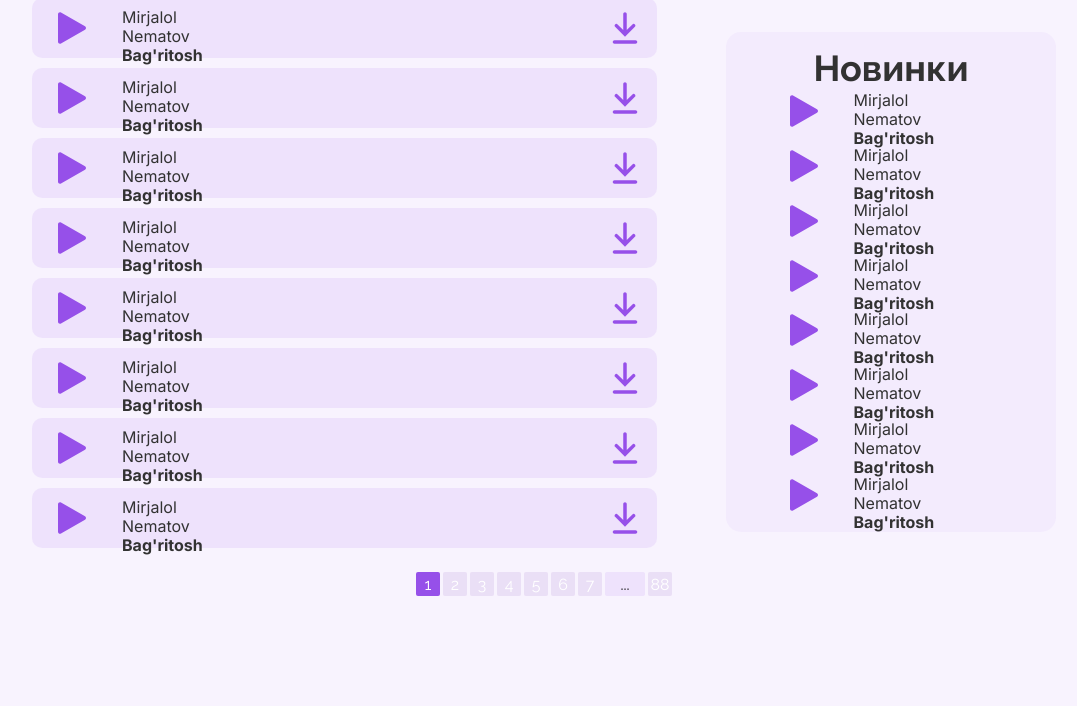
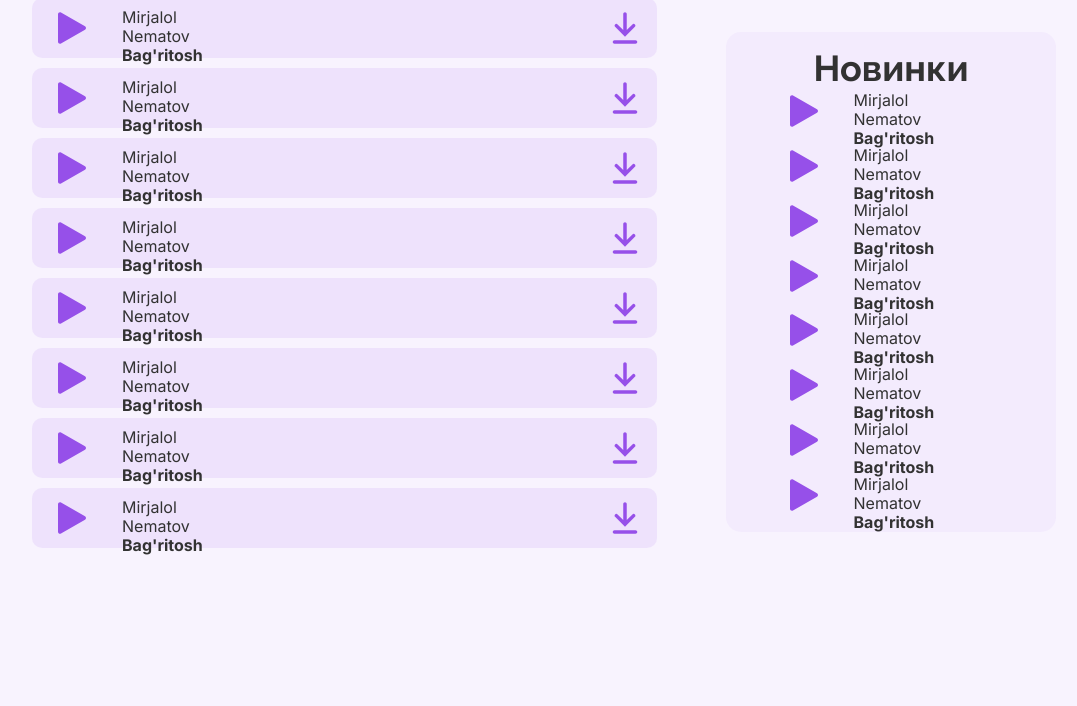
Before and after one commit to AzikCoding/desktop-2, a plain HTML site: page page-2.html in a window 1280 px wide. Shown: the part 738-1444 px from the top of the page, without its empty margins (96-1173 px from the left). Drawn offline with Linux system fonts and the light colour scheme; files whose address does not match are found by name.

Commit message:
chanhe index.html

```diff
--- a/page-2.html
+++ b/page-2.html
@@ -374,21 +374,6 @@
                         </div>
                 </div>
                     </div>
-                <div class="tabheader">
-                <div class="tabheader-items">
-                    <div class="tabheader__item active">1</div>
-                    <div class="tabheader__item">2</div>
-                    <div class="tabheader__item">3</div>
-                    <div class="tabheader__item">4</div>
-                    <div class="tabheader__item">5</div>
-                    <div class="tabheader__item">6</div>
-                    <div class="tabheader__item">7</div>
-                    <div class="tabheader__item none">...</div>
-                    <div class="tabheader__item">88</div>
-                </div>
-                </div>
-
-
         </div>
             </main>
         <footer>
```
